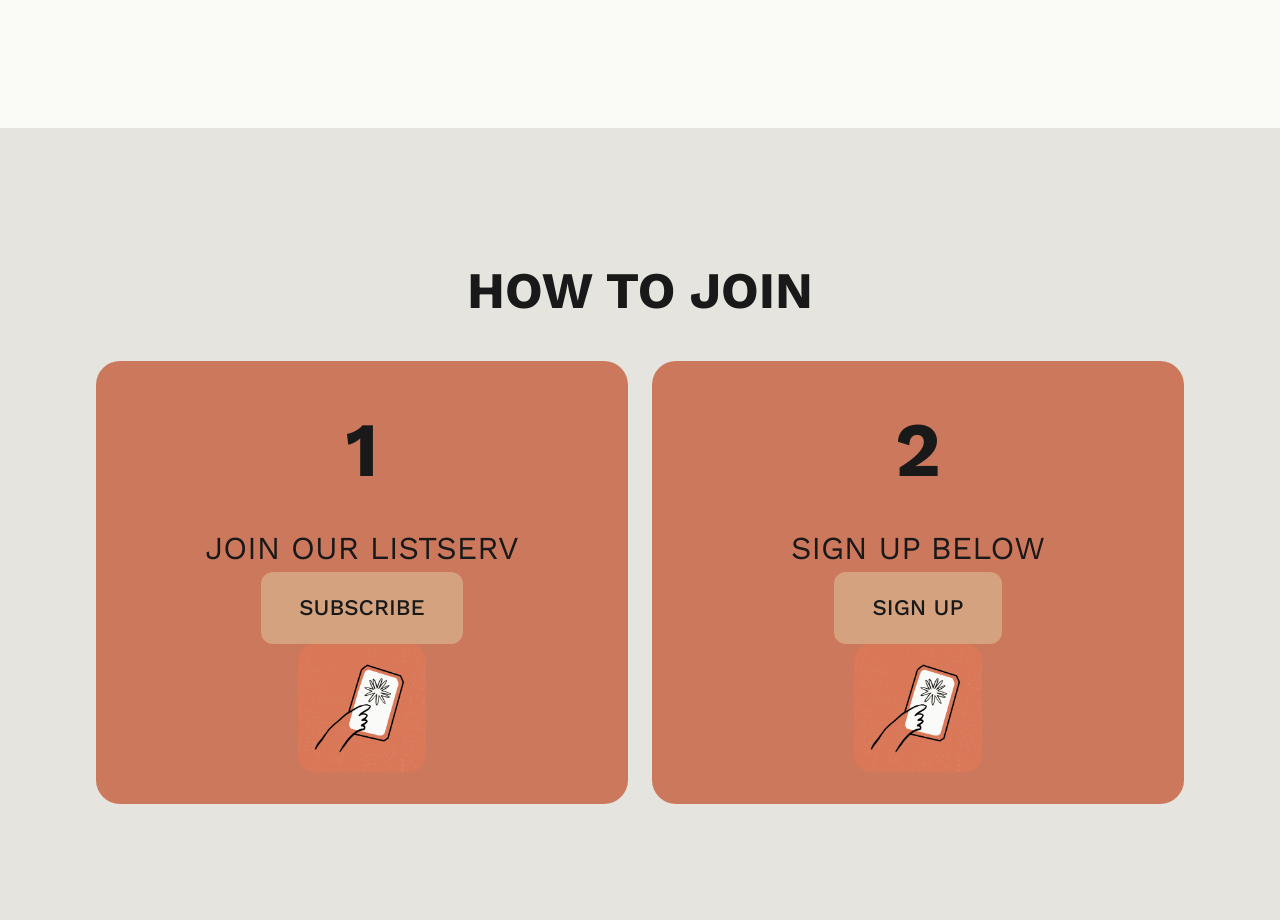
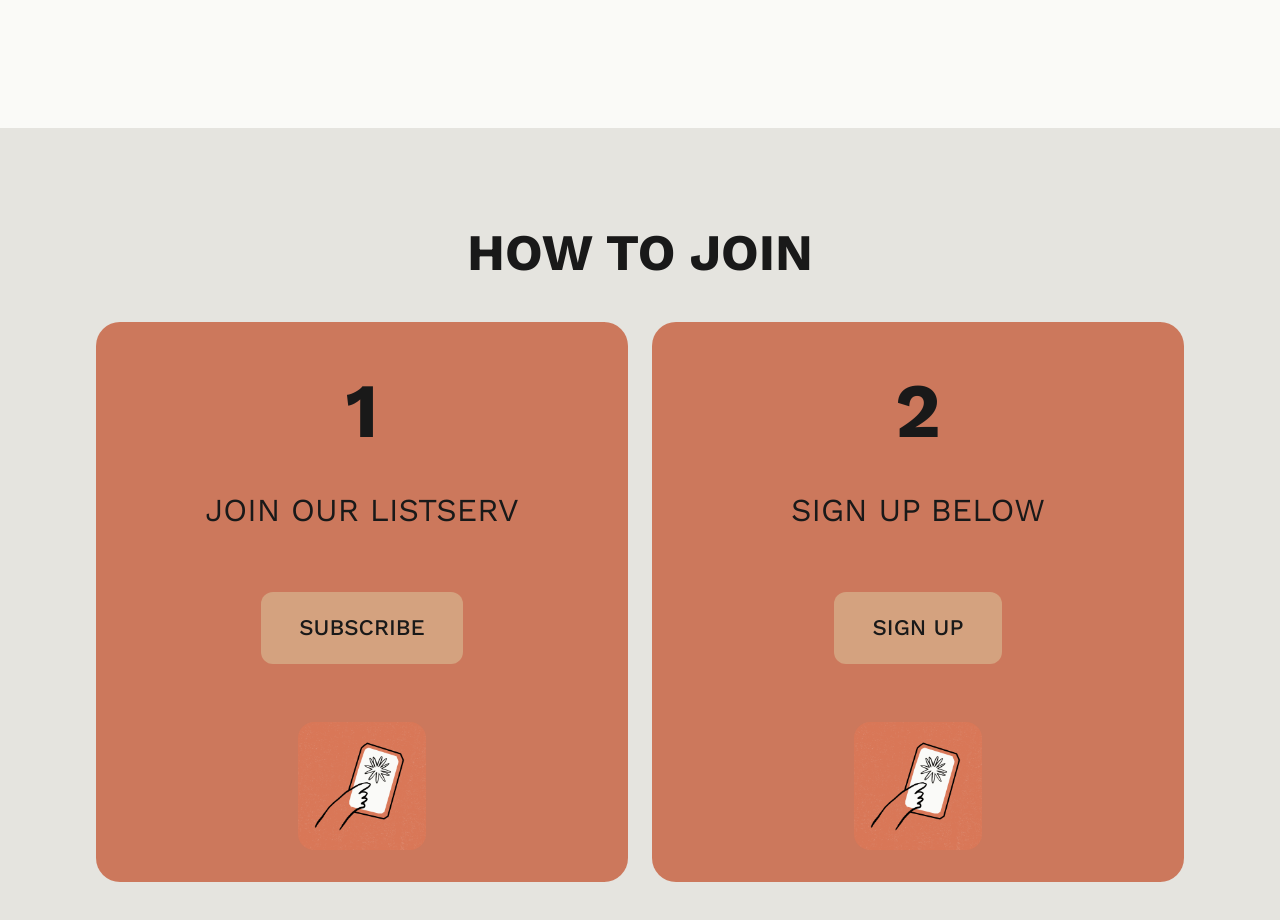
Before and after one commit to arthuroker/Claude-Builder-Site-UVA, a Next.js app in the folder Claude Builder Club @ UVA/: page / in a window 1280 px wide. Shown: the part 2280-3200 px from the top of the page. Built offline with nearby package versions, Linux system fonts and the light colour scheme; a web font is replaced by a local one.

Commit message:
Revert "test"
This reverts commit d6dc152f8e245bd26ec41cf699314830ec3265c1.

```diff
--- a/Claude Builder Club @ UVA/pages/index.tsx
+++ b/Claude Builder Club @ UVA/pages/index.tsx
@@ -239,27 +239,28 @@ export default function Home() {
       </section>
 
       {/* How To Join Section */}
-      <section className="min-h-screen flex items-center justify-center px-4" style={{ backgroundColor: '#e5e4df', paddingTop: '2rem', paddingBottom: '2rem' }}>
-        <div className="w-full flex flex-col items-center justify-center" style={{ width: '85vw', maxWidth: '1400px' }}>
+      <section className="min-h-screen flex flex-col justify-start sm:justify-center py-8 px-4" style={{ backgroundColor: '#e5e4df' }}>
+        <div className="w-full flex flex-col items-center" style={{ width: '85vw', maxWidth: '1400px', margin: '0 auto' }}>
 
           {/* Main Heading */}
           <h2
-            className="font-bold font-work-sans text-center mb-4 sm:mb-8"
+            className="font-bold font-work-sans text-center mb-6 sm:mb-8"
             style={{
               color: '#191919',
-              fontSize: 'clamp(2rem, 4vw, 4rem)'
+              fontSize: 'clamp(1.75rem, 4vw, 4rem)',
+              marginTop: 'clamp(1rem, 5vh, 3rem)'
             }}
           >
             HOW TO JOIN
           </h2>
 
           {/* Two Boxes Container */}
-          <div className="flex flex-col lg:flex-row gap-4 lg:gap-6 justify-center items-stretch w-full" style={{ height: 'auto', minHeight: 'auto' }}>
+          <div className="flex flex-col lg:flex-row gap-4 sm:gap-6 justify-center items-stretch w-full" style={{ height: 'clamp(60vh, 70vh, 600px)', minHeight: '400px' }}>
 
             {/* Left Box - Step 1 */}
             <div
-              className="rounded-3xl text-center flex flex-col justify-between flex-1 relative p-4 sm:p-6 md:p-8 h-96 sm:h-auto"
-              style={{ backgroundColor: '#cc785c', minHeight: '350px' }}
+              className="rounded-3xl text-center flex flex-col justify-between flex-1 relative p-6 md:p-8"
+              style={{ backgroundColor: '#cc785c' }}
             >
               {/* Top - Number and Text */}
               <div className="flex flex-col items-center space-y-4">
@@ -318,8 +319,8 @@ export default function Home() {
 
             {/* Right Box - Step 2 */}
             <div
-              className="rounded-3xl text-center flex flex-col justify-between flex-1 relative p-4 sm:p-6 md:p-8 h-96 sm:h-auto"
-              style={{ backgroundColor: '#cc785c', minHeight: '350px' }}
+              className="rounded-3xl text-center flex flex-col justify-between flex-1 relative p-6 md:p-8"
+              style={{ backgroundColor: '#cc785c' }}
             >
               {/* Top - Number and Text */}
               <div className="flex flex-col items-center space-y-4">
```
